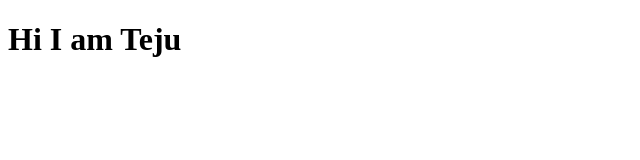
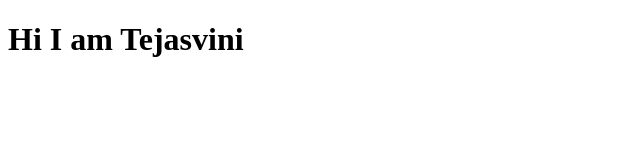
Before and after one commit to tejasvini987/portfolio-frontend, a plain HTML site: page index.html in a window 1280 px wide. Shown: the whole page, without its empty margins (0-640 px from the left). Drawn offline with Linux system fonts and the light colour scheme.

Commit message:
update the html

```diff
--- a/index.html
+++ b/index.html
@@ -6,6 +6,6 @@
     <title>Tejasvini | Portfolio</title>
 </head>
 <body>
-    <h1>Hi I am Teju</h1>
+    <h1>Hi I am Tejasvini</h1>
 </body>
 </html>
```
